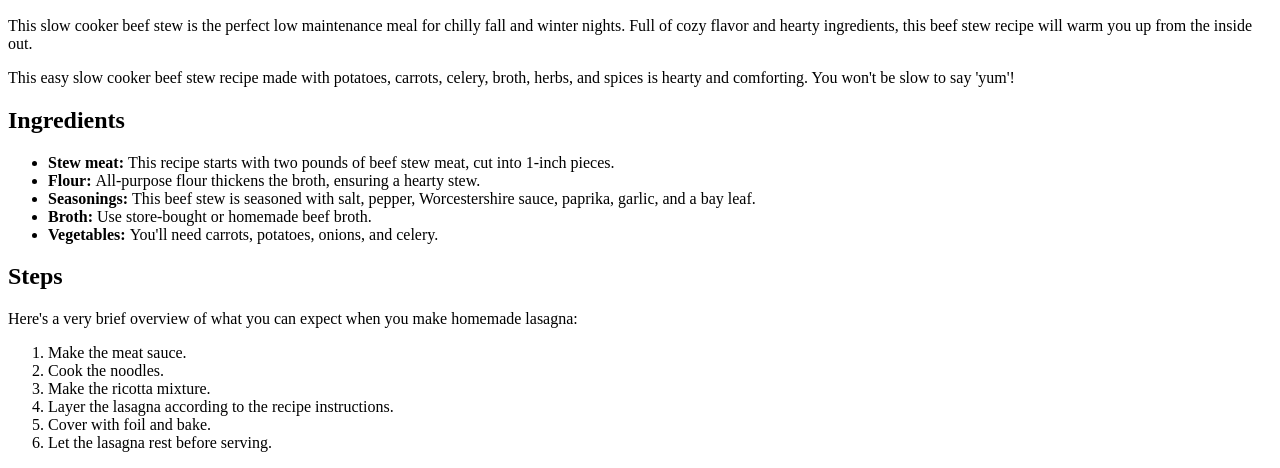
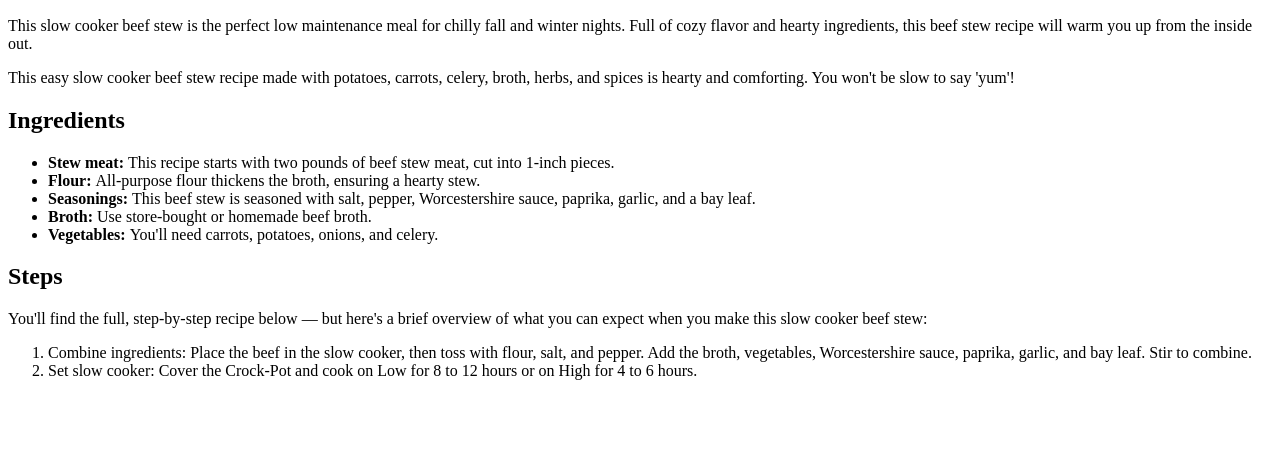
Before and after one commit to hectorlabra/odin-recipes, a plain HTML site: page recipes/beefstew.html in a window 1280 px wide. Shown: the part 434-902 px from the top of the page. After the commit the page ends 830 px from the top, so only its background shows below. Drawn offline with Linux system fonts and the light colour scheme.

Commit message:
add steps to beef recipe

```diff
--- a/recipes/beefstew.html
+++ b/recipes/beefstew.html
@@ -45,16 +45,12 @@
 
     <h2>Steps</h2>
     <p>
-      Here's a very brief overview of what you can expect when you make homemade
-      lasagna:
+        You'll find the full, step-by-step recipe below — but here's a brief overview of what you can expect when you make this slow cooker beef stew:
     </p>
     <ol>
-      <li>Make the meat sauce.</li>
-      <li>Cook the noodles.</li>
-      <li>Make the ricotta mixture.</li>
-      <li>Layer the lasagna according to the recipe instructions.</li>
-      <li>Cover with foil and bake.</li>
-      <li>Let the lasagna rest before serving.</li>
+      <li>Combine ingredients: Place the beef in the slow cooker, then toss with flour, salt, and pepper. Add the broth, vegetables, Worcestershire sauce, paprika, garlic, and bay leaf. Stir to combine.</li>
+      <li>Set slow cooker: Cover the Crock-Pot and cook on Low for 8 to 12 hours or on High for 4 to 6 hours.</li>
+
     </ol>
   </body>
 </html>
```
